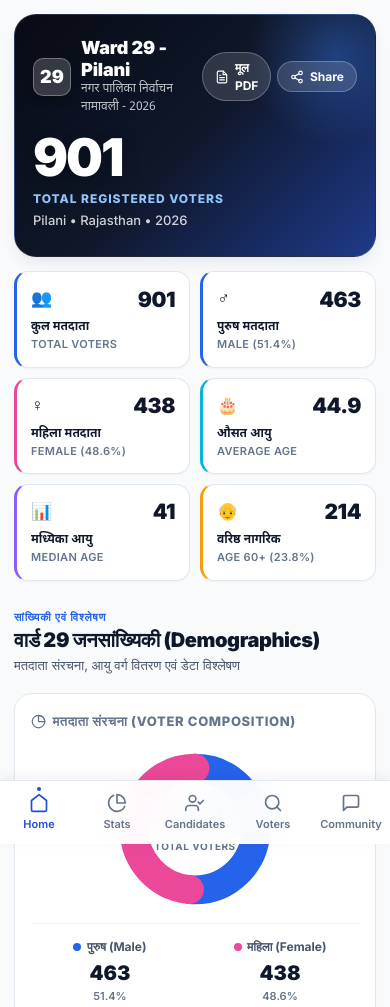
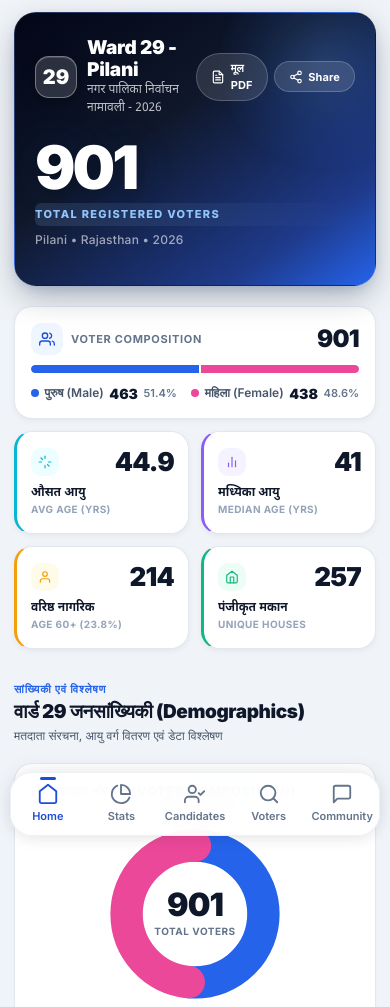
Before and after one commit to amitsheoran/ward29, a plain HTML site: page index.html in a window 390 px wide. Shown: the top 1007 px of the page. Drawn offline with nearby package versions, Linux system fonts and the light colour scheme; no server answers.

Commit message:
fix: premium mobile dashboard - floating bottom nav, gender split bar, SVG icons, elevated card design, refined typography

```diff
--- a/css/style.css
+++ b/css/style.css
@@ -45,7 +45,7 @@
   --whatsapp-light: #dcfce7;
 
   /* Surfaces & Backgrounds */
-  --bg-app:      #f8fafc;
+  --bg-app:      #f0f4f8;
   --bg-surface:  #ffffff;
   --bg-subtle:   #f1f5f9;
   --bg-card:     #ffffff;
@@ -108,7 +108,7 @@ body {
   min-height: 100vh;
   display: flex;
   flex-direction: column;
-  padding-bottom: calc(var(--bottom-nav-height) + env(safe-area-inset-bottom, 0px) + 1.25rem);
+  padding-bottom: calc(var(--bottom-nav-height) + env(safe-area-inset-bottom, 0px) + 1.75rem);
 }
 
 @media (min-width: 768px) {
@@ -228,7 +228,7 @@ img, svg {
 }
 
 .section-main-title {
-  font-size: 1.25rem;
+  font-size: 1.1875rem;
   font-weight: 900;
   color: var(--navy-900);
   letter-spacing: -0.02em;
@@ -237,10 +237,10 @@ img, svg {
 }
 
 .section-caption {
-  font-size: 0.8125rem;
+  font-size: 0.75rem;
   color: var(--text-secondary);
-  margin-top: 0.2rem;
-  line-height: 1.45;
+  margin-top: 0.25rem;
+  line-height: 1.5;
 }
 
 /* ==========================================================================
@@ -248,19 +248,19 @@ img, svg {
    ========================================================================== */
 
 .app-hero-container {
-  padding-top: calc(0.875rem + env(safe-area-inset-top, 0px));
-  padding-bottom: 0.875rem;
+  padding-top: calc(0.75rem + env(safe-area-inset-top, 0px));
+  padding-bottom: 1.25rem;
 }
 
 .hero-app-card {
-  background: linear-gradient(135deg, #070b14 0%, #0f172a 50%, #1e3a8a 100%);
+  background: linear-gradient(145deg, #020617 0%, #0f172a 40%, #1e3a8a 80%, #2563eb 100%);
   border-radius: var(--radius-xl);
-  padding: 1.375rem 1.125rem;
+  padding: 1.5rem 1.25rem 1.75rem;
   color: white;
-  box-shadow: var(--shadow-md);
+  box-shadow: 0 12px 32px -4px rgba(15, 23, 42, 0.35), 0 4px 12px -4px rgba(37, 99, 235, 0.2);
   position: relative;
   overflow: hidden;
-  border: 1px solid rgba(255, 255, 255, 0.1);
+  border: 1px solid rgba(255, 255, 255, 0.08);
 }
 
 @media (min-width: 640px) {
@@ -271,13 +271,19 @@ img, svg {
 
 .hero-glow-blob {
   position: absolute;
-  top: -50px;
-  right: -50px;
-  width: 180px;
-  height: 180px;
-  background: radial-gradient(circle, rgba(59, 130, 246, 0.35) 0%, rgba(30, 58, 138, 0) 70%);
+  top: -60px;
+  right: -60px;
+  width: 220px;
+  height: 220px;
+  background: radial-gradient(circle, rgba(96, 165, 250, 0.3) 0%, rgba(59, 130, 246, 0.15) 40%, rgba(30, 58, 138, 0) 70%);
   border-radius: 50%;
   pointer-events: none;
+  animation: heroGlowPulse 4s ease-in-out infinite alternate;
+}
+
+@keyframes heroGlowPulse {
+  0% { opacity: 0.7; transform: scale(1); }
+  100% { opacity: 1; transform: scale(1.1); }
 }
 
 .hero-top-row {
@@ -294,19 +300,20 @@ img, svg {
 }
 
 .hero-ward-badge {
-  width: 38px;
-  height: 38px;
-  background: rgba(255, 255, 255, 0.18);
-  backdrop-filter: blur(8px);
-  border: 1px solid rgba(255, 255, 255, 0.3);
-  border-radius: var(--radius-sm);
+  width: 42px;
+  height: 42px;
+  background: rgba(255, 255, 255, 0.15);
+  backdrop-filter: blur(12px);
+  -webkit-backdrop-filter: blur(12px);
+  border: 1.5px solid rgba(255, 255, 255, 0.35);
+  border-radius: var(--radius-md);
   display: flex;
   align-items: center;
   justify-content: center;
-  font-size: 1.125rem;
+  font-size: 1.25rem;
   font-weight: 900;
   color: white;
-  box-shadow: 0 4px 10px rgba(0, 0, 0, 0.25);
+  box-shadow: 0 6px 16px rgba(0, 0, 0, 0.3), inset 0 1px 0 rgba(255, 255, 255, 0.15);
   flex-shrink: 0;
 }
 
@@ -316,11 +323,11 @@ img, svg {
 }
 
 .hero-identity-title {
-  font-size: 1.125rem;
+  font-size: 1.1875rem;
   font-weight: 900;
   color: white;
-  letter-spacing: -0.01em;
-  line-height: 1.2;
+  letter-spacing: -0.015em;
+  line-height: 1.15;
 }
 
 .hero-identity-sub {
@@ -340,15 +347,17 @@ img, svg {
   display: inline-flex;
   align-items: center;
   gap: 0.35rem;
-  background: rgba(255, 255, 255, 0.14);
-  backdrop-filter: blur(8px);
-  border: 1px solid rgba(255, 255, 255, 0.25);
+  background: rgba(255, 255, 255, 0.12);
+  backdrop-filter: blur(12px);
+  -webkit-backdrop-filter: blur(12px);
+  border: 1px solid rgba(255, 255, 255, 0.2);
   color: white;
-  padding: 0.35rem 0.75rem;
+  padding: 0.4rem 0.875rem;
   border-radius: var(--radius-full);
-  font-size: 0.75rem;
-  font-weight: 700;
-  transition: all 0.15s ease;
+  font-size: 0.6875rem;
+  font-weight: 700;
+  letter-spacing: 0.01em;
+  transition: all 0.2s ease;
 }
 
 .btn-hero-pdf-action:hover, .btn-hero-share-action:hover {
@@ -358,16 +367,16 @@ img, svg {
 
 /* Big Hero Total Counter Display */
 .hero-giant-stat-box {
-  margin: 1rem 0 0.25rem;
+  margin: 1.25rem 0 0.5rem;
 }
 
 .hero-giant-number {
-  font-size: 3.25rem;
+  font-size: 3.75rem;
   font-weight: 900;
   line-height: 1;
-  letter-spacing: -0.04em;
+  letter-spacing: -0.05em;
   color: white;
-  text-shadow: 0 4px 16px rgba(0, 0, 0, 0.3);
+  text-shadow: 0 4px 20px rgba(0, 0, 0, 0.4), 0 0 40px rgba(59, 130, 246, 0.15);
 }
 
 @media (min-width: 640px) {
@@ -377,19 +386,23 @@ img, svg {
 }
 
 .hero-giant-label {
-  font-size: 0.75rem;
+  font-size: 0.6875rem;
   font-weight: 800;
   text-transform: uppercase;
-  letter-spacing: 0.08em;
+  letter-spacing: 0.12em;
   color: #93c5fd;
-  margin-top: 0.35rem;
+  margin-top: 0.4rem;
+  background: linear-gradient(90deg, rgba(147, 197, 253, 0.15) 0%, transparent 100%);
+  padding: 0.2rem 0.5rem 0.2rem 0;
+  border-radius: var(--radius-xs);
 }
 
 .hero-meta-tagline {
-  font-size: 0.8125rem;
-  color: rgba(255, 255, 255, 0.8);
+  font-size: 0.75rem;
+  color: rgba(255, 255, 255, 0.6);
   font-weight: 500;
-  margin-top: 0.2rem;
+  margin-top: 0.3rem;
+  letter-spacing: 0.02em;
 }
 
 /* ==========================================================================
@@ -399,8 +412,8 @@ img, svg {
 .at-a-glance-grid {
   display: grid;
   grid-template-columns: repeat(2, 1fr);
-  gap: 0.625rem;
-  margin-bottom: 1.25rem;
+  gap: 0.75rem;
+  margin-bottom: 1.5rem;
 }
 
 @media (min-width: 640px) {
@@ -419,18 +432,19 @@ img, svg {
 .glance-card {
   background: var(--bg-surface);
   border: 1px solid var(--border-color);
-  border-radius: var(--radius-md);
-  padding: 0.875rem;
-  box-shadow: var(--shadow-xs);
+  border-radius: var(--radius-lg);
+  padding: 1rem 0.875rem;
+  box-shadow: var(--shadow-sm);
   display: flex;
   flex-direction: column;
   position: relative;
-  transition: transform 0.15s ease, box-shadow 0.15s ease, border-color 0.15s ease;
+  transition: transform 0.2s ease, box-shadow 0.2s ease, border-color 0.2s ease;
 }
 
 .glance-card:hover {
-  transform: translateY(-2px);
-  box-shadow: var(--shadow-sm);
+  transform: translateY(-3px);
+  box-shadow: var(--shadow-md);
+  border-color: var(--blue-400);
 }
 
 .glance-card-top {
@@ -441,15 +455,16 @@ img, svg {
 }
 
 .glance-card-icon {
-  font-size: 1.0625rem;
+  font-size: 1.125rem;
+  filter: grayscale(0.1);
 }
 
 .glance-card-val {
-  font-size: 1.3125rem;
+  font-size: 1.625rem;
   font-weight: 900;
   color: var(--navy-900);
-  line-height: 1.1;
-  letter-spacing: -0.02em;
+  line-height: 1;
+  letter-spacing: -0.03em;
 }
 
 .glance-card-lbl-hi {
@@ -457,15 +472,15 @@ img, svg {
   font-weight: 700;
   color: var(--text-primary);
   font-family: var(--font-hindi);
-  margin-top: 0.15rem;
+  margin-top: 0.25rem;
 }
 
 .glance-card-lbl-en {
-  font-size: 0.6875rem;
-  color: var(--text-tertiary);
+  font-size: 0.625rem;
+  color: var(--text-muted);
   text-transform: uppercase;
-  font-weight: 600;
-  letter-spacing: 0.03em;
+  font-weight: 700;
+  letter-spacing: 0.04em;
 }
 
 /* ==========================================================================
@@ -489,9 +504,9 @@ img, svg {
 /* Donut Visualization */
 .donut-chart-container {
   position: relative;
-  width: 160px;
-  height: 160px;
-  margin: 0.25rem auto 0.875rem;
+  width: 180px;
+  height: 180px;
+  margin: 0.5rem auto 1rem;
 }
 
 .donut-svg {
@@ -1744,17 +1759,18 @@ img, svg {
 .mobile-bottom-nav {
   display: flex;
   position: fixed;
-  bottom: 0;
-  left: 0;
-  right: 0;
+  bottom: 8px;
+  left: 10px;
+  right: 10px;
   height: calc(var(--bottom-nav-height) + env(safe-area-inset-bottom, 0px));
   padding-bottom: env(safe-area-inset-bottom, 0px);
-  background: rgba(255, 255, 255, 0.95);
-  backdrop-filter: blur(20px);
-  -webkit-backdrop-filter: blur(20px);
-  border-top: 1px solid var(--border-color);
+  background: rgba(255, 255, 255, 0.92);
+  backdrop-filter: blur(24px);
+  -webkit-backdrop-filter: blur(24px);
+  border: 1px solid rgba(226, 232, 240, 0.6);
+  border-radius: var(--radius-xl);
   z-index: 95;
-  box-shadow: 0 -3px 12px rgba(15, 23, 42, 0.06);
+  box-shadow: 0 -2px 20px rgba(15, 23, 42, 0.08), 0 4px 16px rgba(15, 23, 42, 0.06);
 }
 
 @media (min-width: 768px) {
@@ -1785,16 +1801,16 @@ img, svg {
 .bottom-nav-link.active::after {
   content: '';
   position: absolute;
-  top: 6px;
-  width: 4px;
-  height: 4px;
-  border-radius: 50%;
+  top: 4px;
+  width: 16px;
+  height: 3px;
+  border-radius: var(--radius-full);
   background: var(--blue-700);
 }
 
 .bottom-nav-icon {
-  width: 20px;
-  height: 20px;
+  width: 22px;
+  height: 22px;
 }
 
 /* ==========================================================================
--- a/index.html
+++ b/index.html
@@ -70,62 +70,90 @@
 
       </section>
 
-      <!-- Key Insights 6-Card Metric Grid -->
-      <section style="margin-bottom: 0.5rem;" aria-label="Ward Statistics Summary">
-        <div class="at-a-glance-grid">
+      <!-- Key Insights Metric Grid -->
+      <section style="margin-bottom: 0.75rem;" aria-label="Ward Statistics Summary">
 
-          <div class="glance-card" style="border-left: 3px solid var(--blue-600);">
-            <div class="glance-card-top">
-              <span class="glance-card-icon">👥</span>
-              <span class="glance-card-val" id="glanceTotal">901</span>
+        <!-- Gender Split Bar (compact inline) -->
+        <div class="gender-split-bar" style="background: var(--bg-surface); border: 1px solid var(--border-color); border-radius: var(--radius-lg); padding: 0.875rem 1rem; box-shadow: var(--shadow-sm); margin-bottom: 0.75rem;">
+          <div style="display: flex; align-items: center; justify-content: space-between; margin-bottom: 0.5rem;">
+            <div style="display: flex; align-items: center; gap: 0.5rem;">
+              <div style="width: 32px; height: 32px; background: var(--blue-100); border-radius: var(--radius-sm); display: flex; align-items: center; justify-content: center;">
+                <svg class="icon-svg" style="width: 16px; height: 16px; color: var(--blue-700);" viewBox="0 0 24 24"><path d="M17 21v-2a4 4 0 0 0-4-4H5a4 4 0 0 0-4 4v2"></path><circle cx="9" cy="7" r="4"></circle><path d="M23 21v-2a4 4 0 0 0-3-3.87"></path><path d="M16 3.13a4 4 0 0 1 0 7.75"></path></svg>
+              </div>
+              <div>
+                <div style="font-size: 0.6875rem; font-weight: 700; text-transform: uppercase; letter-spacing: 0.06em; color: var(--text-tertiary);">VOTER COMPOSITION</div>
+              </div>
             </div>
-            <div class="glance-card-lbl-hi">कुल मतदाता</div>
-            <div class="glance-card-lbl-en">Total Voters</div>
+            <div style="font-size: 1.5rem; font-weight: 900; color: var(--navy-900); letter-spacing: -0.03em;" id="glanceTotal">901</div>
           </div>
 
-          <div class="glance-card" style="border-left: 3px solid var(--male-color);">
-            <div class="glance-card-top">
-              <span class="glance-card-icon">♂</span>
-              <span class="glance-card-val" id="glanceMale">463</span>
-            </div>
-            <div class="glance-card-lbl-hi">पुरुष मतदाता</div>
-            <div class="glance-card-lbl-en">Male (51.4%)</div>
+          <!-- Visual Gender Bar -->
+          <div style="display: flex; height: 8px; border-radius: var(--radius-full); overflow: hidden; gap: 2px; margin-bottom: 0.625rem;">
+            <div style="flex: 463; background: var(--male-color); border-radius: var(--radius-full) 0 0 var(--radius-full);"></div>
+            <div style="flex: 438; background: var(--female-color); border-radius: 0 var(--radius-full) var(--radius-full) 0;"></div>
           </div>
 
-          <div class="glance-card" style="border-left: 3px solid var(--female-color);">
-            <div class="glance-card-top">
-              <span class="glance-card-icon">♀</span>
-              <span class="glance-card-val" id="glanceFemale">438</span>
+          <div style="display: flex; justify-content: space-between;">
+            <div style="display: flex; align-items: center; gap: 0.35rem;">
+              <span style="width: 8px; height: 8px; border-radius: 50%; background: var(--male-color); flex-shrink: 0;"></span>
+              <span style="font-size: 0.75rem; font-weight: 600; color: var(--text-secondary);">पुरुष (Male)</span>
+              <span style="font-size: 0.875rem; font-weight: 900; color: var(--navy-900);" id="glanceMale">463</span>
+              <span style="font-size: 0.6875rem; color: var(--text-tertiary); font-weight: 600;">51.4%</span>
             </div>
-            <div class="glance-card-lbl-hi">महिला मतदाता</div>
-            <div class="glance-card-lbl-en">Female (48.6%)</div>
+            <div style="display: flex; align-items: center; gap: 0.35rem;">
+              <span style="width: 8px; height: 8px; border-radius: 50%; background: var(--female-color); flex-shrink: 0;"></span>
+              <span style="font-size: 0.75rem; font-weight: 600; color: var(--text-secondary);">महिला (Female)</span>
+              <span style="font-size: 0.875rem; font-weight: 900; color: var(--navy-900);" id="glanceFemale">438</span>
+              <span style="font-size: 0.6875rem; color: var(--text-tertiary); font-weight: 600;">48.6%</span>
+            </div>
           </div>
+        </div>
+
+        <!-- 4 Compact Metric Cards -->
+        <div class="at-a-glance-grid">
 
           <div class="glance-card" style="border-left: 3px solid var(--accent-cyan);">
             <div class="glance-card-top">
-              <span class="glance-card-icon">🎂</span>
+              <div style="width: 28px; height: 28px; background: #ecfeff; border-radius: var(--radius-sm); display: flex; align-items: center; justify-content: center;">
+                <svg class="icon-svg" style="width: 14px; height: 14px; color: var(--accent-cyan);" viewBox="0 0 24 24"><path d="M12 2v4"></path><path d="M12 18v4"></path><path d="M4.93 4.93l2.83 2.83"></path><path d="M16.24 16.24l2.83 2.83"></path><path d="M2 12h4"></path><path d="M18 12h4"></path></svg>
+              </div>
               <span class="glance-card-val">44.9</span>
             </div>
             <div class="glance-card-lbl-hi">औसत आयु</div>
-            <div class="glance-card-lbl-en">Average Age</div>
+            <div class="glance-card-lbl-en">AVG AGE (YRS)</div>
           </div>
 
           <div class="glance-card" style="border-left: 3px solid var(--accent-purple);">
             <div class="glance-card-top">
-              <span class="glance-card-icon">📊</span>
+              <div style="width: 28px; height: 28px; background: #f5f3ff; border-radius: var(--radius-sm); display: flex; align-items: center; justify-content: center;">
+                <svg class="icon-svg" style="width: 14px; height: 14px; color: var(--accent-purple);" viewBox="0 0 24 24"><line x1="18" y1="20" x2="18" y2="10"></line><line x1="12" y1="20" x2="12" y2="4"></line><line x1="6" y1="20" x2="6" y2="14"></line></svg>
+              </div>
               <span class="glance-card-val">41</span>
             </div>
             <div class="glance-card-lbl-hi">मध्यिका आयु</div>
-            <div class="glance-card-lbl-en">Median Age</div>
+            <div class="glance-card-lbl-en">MEDIAN AGE (YRS)</div>
           </div>
 
           <div class="glance-card" style="border-left: 3px solid var(--accent-amber);">
             <div class="glance-card-top">
-              <span class="glance-card-icon">👴</span>
+              <div style="width: 28px; height: 28px; background: #fffbeb; border-radius: var(--radius-sm); display: flex; align-items: center; justify-content: center;">
+                <svg class="icon-svg" style="width: 14px; height: 14px; color: var(--accent-amber);" viewBox="0 0 24 24"><path d="M20 21v-2a4 4 0 0 0-4-4H8a4 4 0 0 0-4 4v2"></path><circle cx="12" cy="7" r="4"></circle></svg>
+              </div>
               <span class="glance-card-val">214</span>
             </div>
             <div class="glance-card-lbl-hi">वरिष्ठ नागरिक</div>
-            <div class="glance-card-lbl-en">Age 60+ (23.8%)</div>
+            <div class="glance-card-lbl-en">AGE 60+ (23.8%)</div>
+          </div>
+
+          <div class="glance-card" style="border-left: 3px solid var(--accent-emerald);">
+            <div class="glance-card-top">
+              <div style="width: 28px; height: 28px; background: #ecfdf5; border-radius: var(--radius-sm); display: flex; align-items: center; justify-content: center;">
+                <svg class="icon-svg" style="width: 14px; height: 14px; color: var(--accent-emerald);" viewBox="0 0 24 24"><path d="M3 9l9-7 9 7v11a2 2 0 0 1-2 2H5a2 2 0 0 1-2-2z"></path><polyline points="9 22 9 12 15 12 15 22"></polyline></svg>
+              </div>
+              <span class="glance-card-val">257</span>
+            </div>
+            <div class="glance-card-lbl-hi">पंजीकृत मकान</div>
+            <div class="glance-card-lbl-en">UNIQUE HOUSES</div>
           </div>
 
         </div>
```
